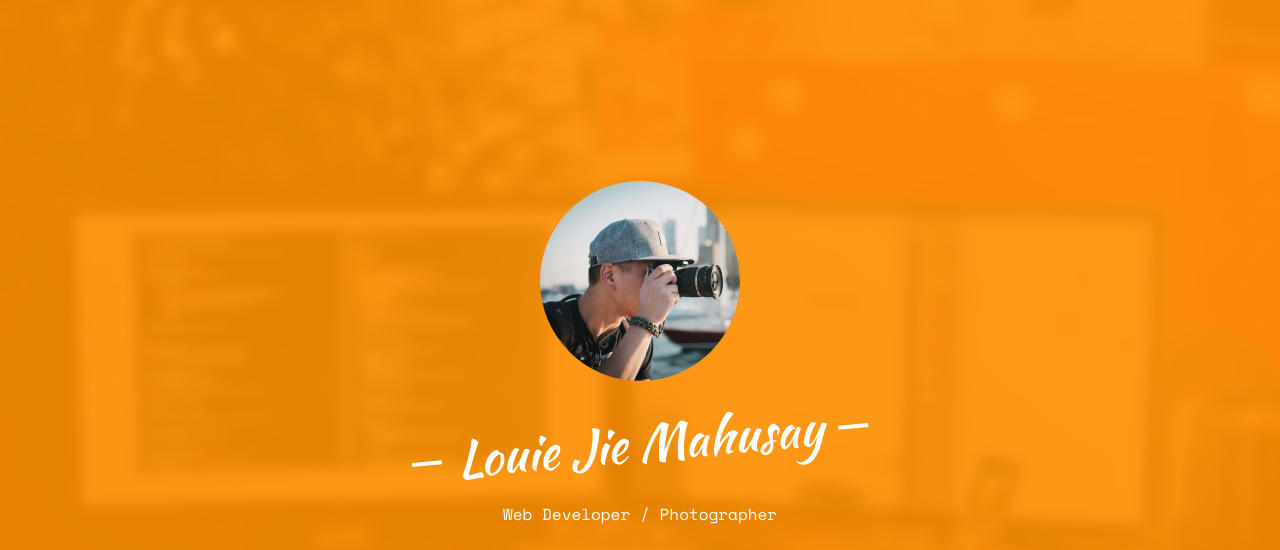
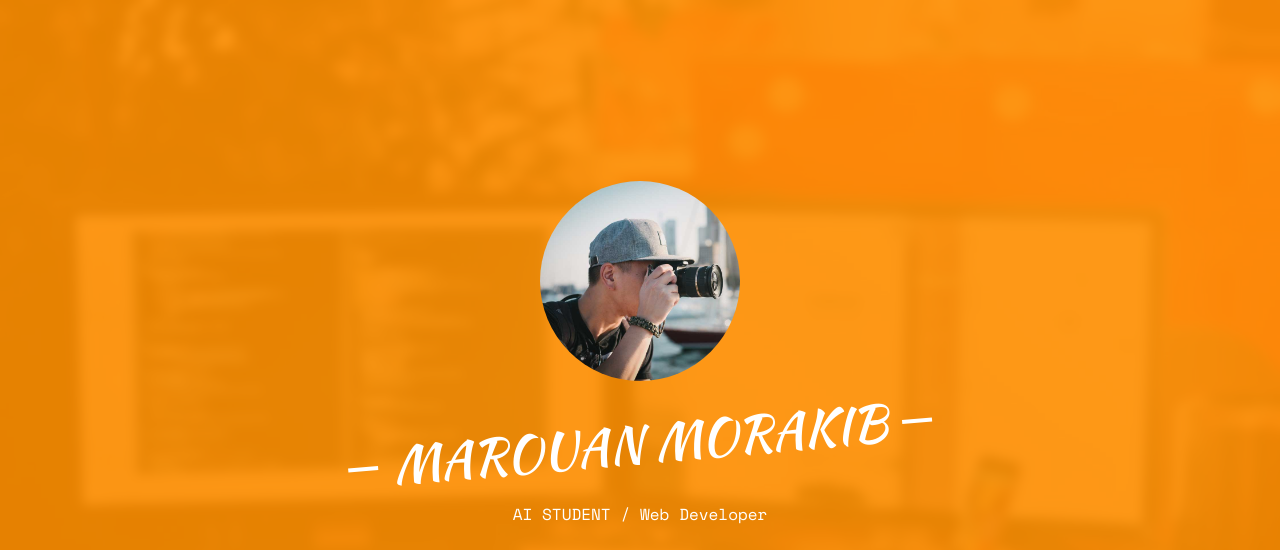
Before and after one commit to MAROUAN-MORAKIB/MAROUAN_MORAKIB.github.io, a plain HTML site: page index.html in a window 1280 px wide. Shown: the top 550 px of the page. Drawn offline with nearby package versions, Linux system fonts and the light colour scheme; some packages are replaced by stand-ins of ours; no server answers; files whose address does not match are found by name.

Commit message:
change title name

```diff
--- a/index.html
+++ b/index.html
@@ -68,8 +68,8 @@
 					<div class="display-t js-fullheight">
 						<div class="display-tc js-fullheight animate-box" data-animate-effect="fadeIn">
 							<div class="profile-thumb" style="background: url(images/user-3.jpg);"></div>
-							<h1><span>Louie Jie Mahusay</span></h1>
-							<h3><span>Web Developer / Photographer</span></h3>
+							<h1><span>MAROUAN MORAKIB</span></h1>
+							<h3><span>AI STUDENT / Web Developer</span></h3>
 							<p>
 								<ul class="fh5co-social-icons">
 									<li><a href="#"><i class="icon-twitter2"></i></a></li>
```
